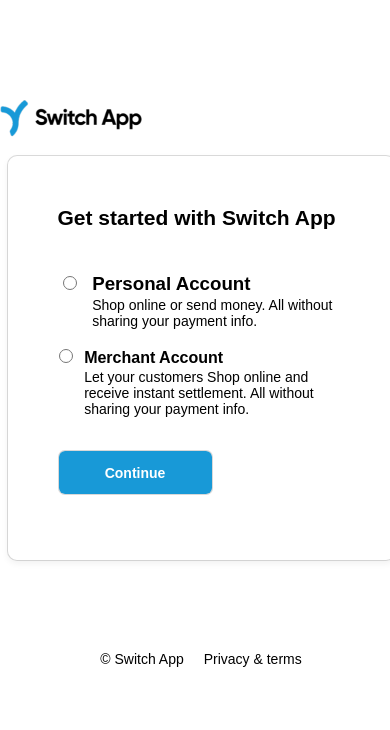
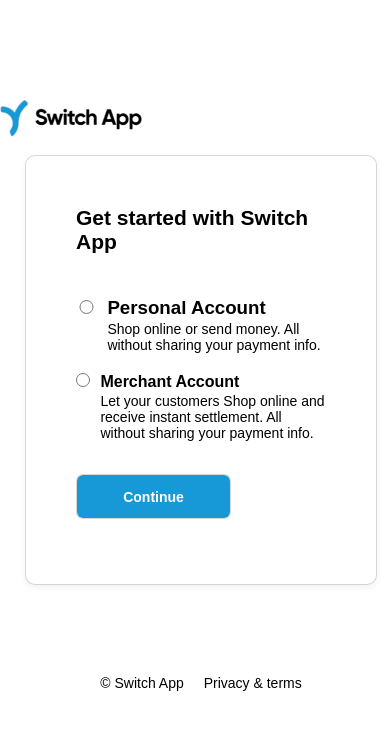
Before and after one commit to themmyty/switch-apps, a React (Create React App) app: page / in a window 390 px wide. Shown: the top 730 px of the page. Built offline with nearby package versions, Linux system fonts and the light colour scheme.

Commit message:
last commit

```diff
--- a/src/components/Loginpage.css
+++ b/src/components/Loginpage.css
@@ -93,7 +93,7 @@
         background-image: none;
     }
     .container{
-        width: 389px;
+        width: 352px;
     }
     .psac input{
         width: 40px;
```
